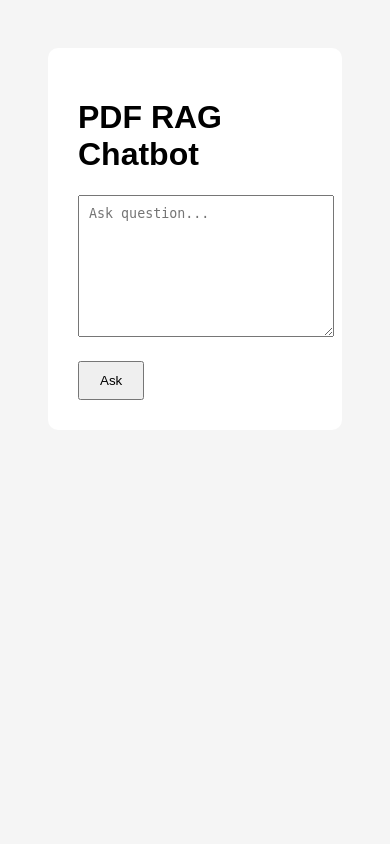
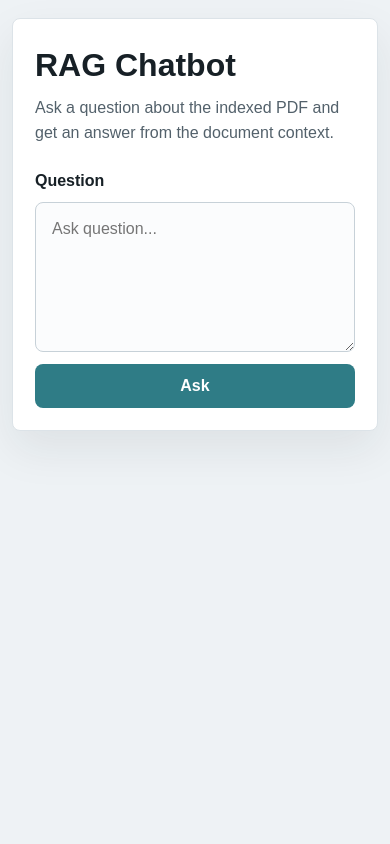
Before and after one commit to harishsarupuri013-stack/RAG-chatbot, a Flask app: page / in a window 390 px wide. Run offline with Flask 3, Linux system fonts and the light colour scheme; parts of the project's set-up code (start-up, migrations or seed data) failed here and were passed over.

Commit message:
added react frontend

```diff
--- a/app.py
+++ b/app.py
@@ -1,4 +1,5 @@
 from flask import Flask
+from flask import jsonify
 from flask import render_template
 from flask import request
 
@@ -8,24 +9,36 @@ from query_engine import ask_question
 app = Flask(__name__)
 
 
-@app.route("/", methods=["GET", "POST"])
+@app.route("/")
 
 def home():
 
-    answer = ""
+    return render_template("index.html")
 
-    question = ""
 
-    if request.method == "POST":
+@app.route("/ask", methods=["POST"])
 
-        question = request.form["question"]
+def ask():
 
-        answer = ask_question(question)
+    data = request.get_json(silent=True) or {}
 
-    return render_template(
-        "index.html",
-        question=question,
-        answer=answer
+    question = data.get("question", "").strip()
+
+    if not question:
+
+        return jsonify(
+            {
+                "error": "Please enter a question."
+            }
+        ), 400
+
+    answer = ask_question(question)
+
+    return jsonify(
+        {
+            "question": question,
+            "answer": answer
+        }
     )
 
 
--- /dev/null
+++ b/static/app.js
@@ -0,0 +1,105 @@
+const { useState } = React;
+
+function App() {
+    const [question, setQuestion] = useState("");
+    const [answer, setAnswer] = useState("");
+    const [error, setError] = useState("");
+    const [isLoading, setIsLoading] = useState(false);
+
+    async function handleSubmit(event) {
+        event.preventDefault();
+
+        const trimmedQuestion = question.trim();
+
+        if (!trimmedQuestion) {
+            setError("Please enter a question.");
+            setAnswer("");
+            return;
+        }
+
+        setIsLoading(true);
+        setError("");
+
+        try {
+            const response = await fetch("/ask", {
+                method: "POST",
+                headers: {
+                    "Content-Type": "application/json"
+                },
+                body: JSON.stringify({
+                    question: trimmedQuestion
+                })
+            });
+
+            const data = await response.json();
+
+            if (!response.ok) {
+                throw new Error(data.error || "Unable to get an answer.");
+            }
+
+            setAnswer(data.answer);
+
+        } catch (requestError) {
+            setAnswer("");
+            setError(requestError.message);
+        } finally {
+            setIsLoading(false);
+        }
+    }
+
+    return React.createElement(
+        "main",
+        { className: "app-shell" },
+        React.createElement(
+            "section",
+            { className: "chat-panel", "aria-labelledby": "app-title" },
+            React.createElement(
+                "div",
+                { className: "panel-header" },
+                React.createElement("p", { className: "eyebrow" }),
+                React.createElement("h1", { id: "app-title" }, "RAG Chatbot"),
+                React.createElement(
+                    "p",
+                    { className: "intro" },
+                    "Ask a question about the indexed PDF and get an answer from the document context."
+                )
+            ),
+            React.createElement(
+                "form",
+                { className: "question-form", onSubmit: handleSubmit },
+                React.createElement(
+                    "label",
+                    { htmlFor: "question" },
+                    "Question"
+                ),
+                React.createElement("textarea", {
+                    id: "question",
+                    value: question,
+                    placeholder: "Ask question...",
+                    onChange: (event) => setQuestion(event.target.value),
+                    disabled: isLoading
+                }),
+                React.createElement(
+                    "button",
+                    { type: "submit", disabled: isLoading },
+                    isLoading ? "Thinking..." : "Ask"
+                )
+            ),
+            error && React.createElement(
+                "div",
+                { className: "message error", role: "alert" },
+                error
+            ),
+            answer && React.createElement(
+                "section",
+                { className: "answer", "aria-label": "Answer" },
+                React.createElement("h2", null, "Answer"),
+                React.createElement("p", null, answer)
+            )
+        )
+    );
+}
+
+ReactDOM.createRoot(document.getElementById("root")).render(
+    React.createElement(App)
+);
--- a/static/style.css
+++ b/static/style.css
@@ -1,54 +1,153 @@
-body {
-
-    font-family: Arial;
-
-    background: #f5f5f5;
-
-    padding: 40px;
+* {
+    box-sizing: border-box;
 }
 
-
-.container {
-
-    background: white;
-
-    padding: 30px;
-
-    border-radius: 10px;
-
-    max-width: 800px;
-
-    margin: auto;
+body {
+    margin: 0;
+    min-height: 100vh;
+    background: #eef2f5;
+    color: #172026;
+    font-family: Arial, Helvetica, sans-serif;
 }
 
+button,
+textarea {
+    font: inherit;
+}
+
+.app-shell {
+    min-height: 100vh;
+    padding: 40px 18px;
+}
+
+.chat-panel {
+    width: min(820px, 100%);
+    margin: 0 auto;
+    padding: 32px;
+    background: #ffffff;
+    border: 1px solid #dce3e8;
+    border-radius: 8px;
+    box-shadow: 0 18px 45px rgba(23, 32, 38, 0.08);
+}
+
+.panel-header {
+    margin-bottom: 26px;
+}
+
+.eyebrow {
+    margin: 0 0 8px;
+    color: #3a6f75;
+    font-size: 0.78rem;
+    font-weight: 700;
+    letter-spacing: 0;
+    text-transform: uppercase;
+}
+
+h1 {
+    margin: 0;
+    font-size: clamp(2rem, 4vw, 3rem);
+    line-height: 1.05;
+}
+
+.intro {
+    max-width: 620px;
+    margin: 12px 0 0;
+    color: #53616b;
+    line-height: 1.6;
+}
+
+.question-form {
+    display: grid;
+    gap: 12px;
+}
+
+label {
+    font-weight: 700;
+}
 
 textarea {
-
     width: 100%;
-
-    height: 120px;
-
-    padding: 10px;
-
-    margin-bottom: 20px;
+    min-height: 150px;
+    resize: vertical;
+    padding: 14px 16px;
+    border: 1px solid #c7d1d8;
+    border-radius: 8px;
+    color: #172026;
+    background: #fbfcfd;
+    line-height: 1.5;
 }
 
+textarea:focus {
+    border-color: #2f7c86;
+    outline: 3px solid rgba(47, 124, 134, 0.18);
+}
+
+textarea:disabled {
+    color: #6b7880;
+    background: #f3f6f8;
+}
 
 button {
-
-    padding: 10px 20px;
-
+    justify-self: start;
+    min-width: 112px;
+    min-height: 44px;
+    padding: 0 22px;
+    border: 0;
+    border-radius: 8px;
+    color: #ffffff;
+    background: #2f7c86;
+    font-weight: 700;
     cursor: pointer;
 }
 
+button:hover {
+    background: #246872;
+}
+
+button:disabled {
+    background: #8da8ad;
+    cursor: wait;
+}
+
+.message,
+.answer {
+    margin-top: 24px;
+    padding: 18px 20px;
+    border-radius: 8px;
+    line-height: 1.6;
+}
+
+.message.error {
+    border: 1px solid #f0b8aa;
+    color: #8a2d1d;
+    background: #fff1ed;
+}
 
 .answer {
+    border: 1px solid #d6dde2;
+    background: #f6f8fa;
+}
 
-    margin-top: 30px;
+.answer h2 {
+    margin: 0 0 10px;
+    font-size: 1.1rem;
+}
 
-    background: #efefef;
+.answer p {
+    margin: 0;
+    white-space: pre-wrap;
+}
 
-    padding: 20px;
+@media (max-width: 640px) {
+    .app-shell {
+        padding: 18px 12px;
+    }
 
-    border-radius: 10px;
+    .chat-panel {
+        padding: 22px;
+    }
+
+    button {
+        width: 100%;
+    }
 }
--- a/templates/index.html
+++ b/templates/index.html
@@ -3,47 +3,25 @@
 
 <head>
 
-    <title>PDF RAG Chatbot</title>
+    <meta charset="UTF-8">
 
-    <link
-        rel="stylesheet"
-        href="{{ url_for('static', filename='style.css') }}"
-    >
+    <meta name="viewport" content="width=device-width, initial-scale=1.0">
+
+    <title>RAG Chatbot</title>
+
+    <link rel="stylesheet" href="{{ url_for('static', filename='style.css') }}">
 
 </head>
 
 <body>
 
-    <div class="container">
+    <div id="root"></div>
 
-        <h1>PDF RAG Chatbot</h1>
+    <script src="https://unpkg.com/react@18/umd/react.development.js" crossorigin></script>
 
-        <form method="POST">
+    <script src="https://unpkg.com/react-dom@18/umd/react-dom.development.js" crossorigin></script>
 
-            <textarea
-                name="question"
-                placeholder="Ask question..."
-            >{{ question }}</textarea>
-
-            <button type="submit">
-                Ask
-            </button>
-
-        </form>
-
-        {% if answer %}
-
-            <div class="answer">
-
-                <h3>Answer:</h3>
-
-                <p>{{ answer }}</p>
-
-            </div>
-
-        {% endif %}
-
-    </div>
+    <script src="{{ url_for('static', filename='app.js') }}"></script>
 
 </body>
 
```
